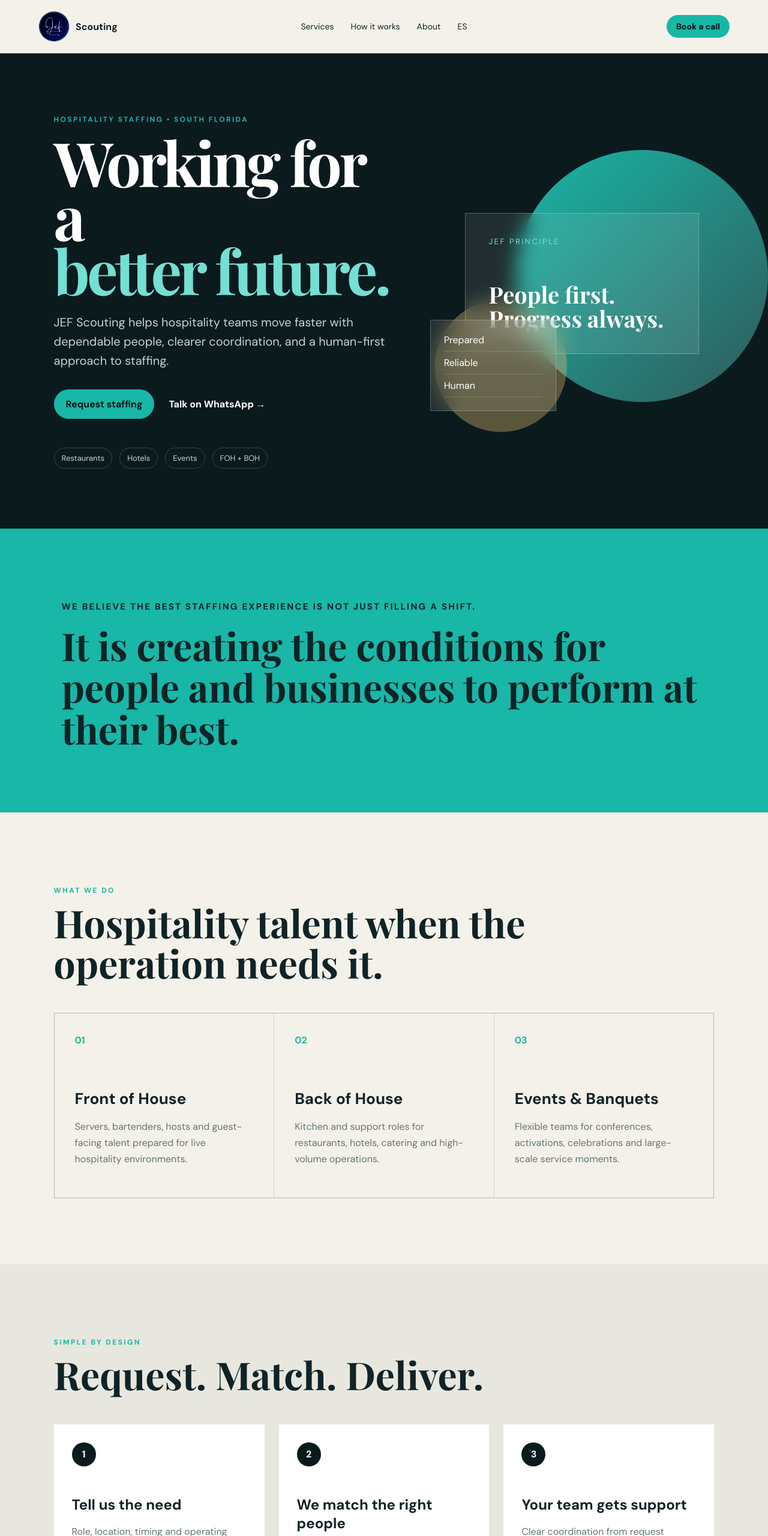
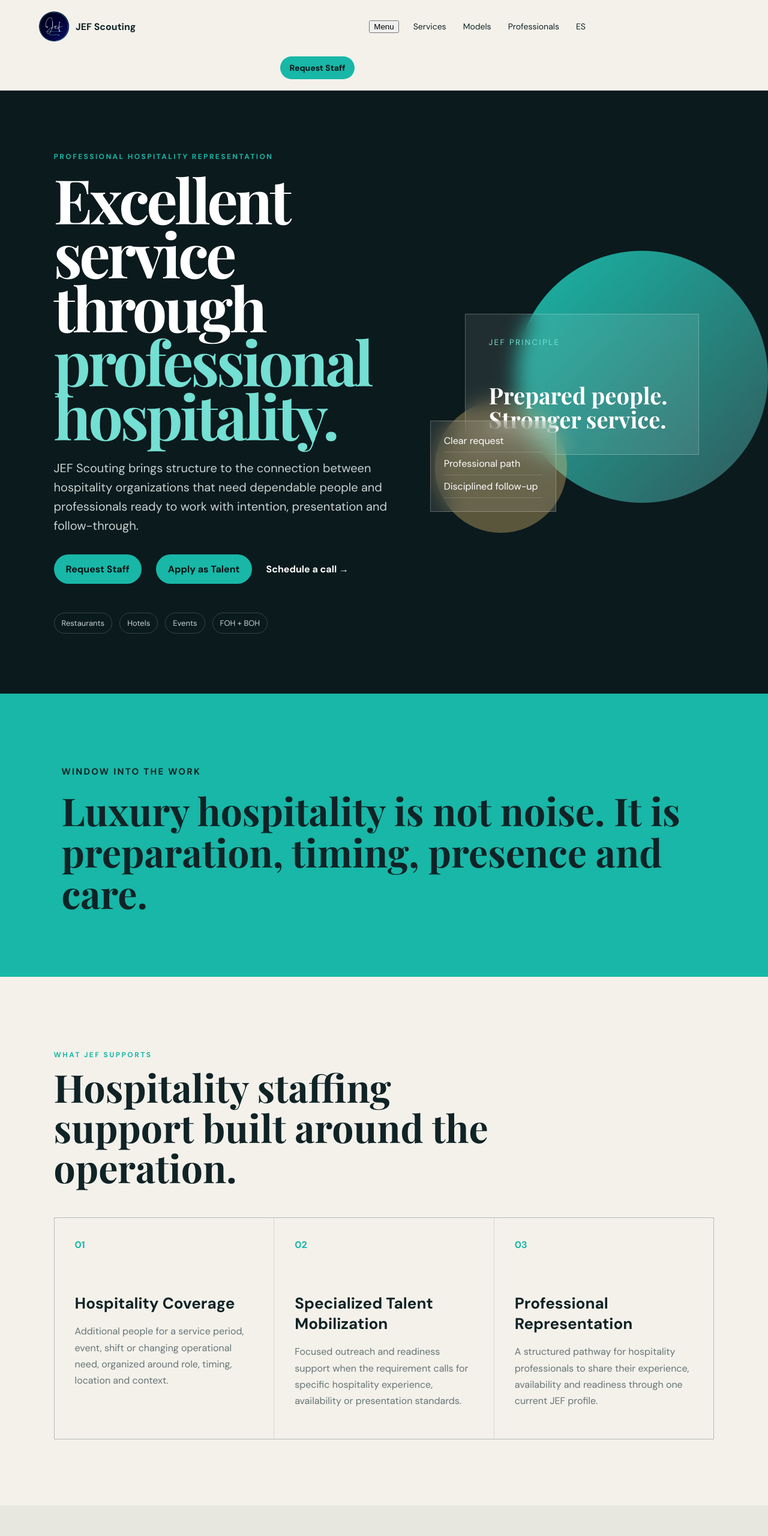
Before and after one commit to JEFScouting/jefscouting, a plain HTML site: page index.html in a window 1280 px wide. Shown: the top 2560 px of the page at 60% size. Drawn offline with nearby package versions, Linux system fonts and the light colour scheme.

Commit message:
Slice 01: wire canonical EN landing routes

```diff
--- a/index.html
+++ b/index.html
@@ -1,27 +1,25 @@
 <!doctype html>
 <html lang="en">
 <head>
-<meta charset="utf-8"><meta name="viewport" content="width=device-width,initial-scale=1">
-<title>JEF Scouting — Working for a Better Future</title>
-<meta name="description" content="JEF Scouting connects hospitality businesses with dependable talent across South Florida.">
+<meta charset="utf-8">
+<meta name="viewport" content="width=device-width,initial-scale=1">
+<title>JEF Scouting — Excellent Service Through Professional Hospitality</title>
+<meta name="description" content="JEF Scouting supports hospitality organizations with structured staffing requests and gives professionals a clear path to share their experience and availability.">
 <link rel="canonical" href="https://jefscouting.com/">
 <link rel="alternate" hreflang="en" href="https://jefscouting.com/">
 <link rel="alternate" hreflang="es" href="https://jefscouting.com/es/">
 <link rel="alternate" hreflang="x-default" href="https://jefscouting.com/">
-
-<meta property="og:title" content="JEF Scouting — Working for a Better Future">
-<meta property="og:description" content="Independent scouting, evaluation, and consulting from JEF Scouting.">
+<meta property="og:title" content="JEF Scouting — Excellent Service Through Professional Hospitality">
+<meta property="og:description" content="Structured hospitality staffing support and professional representation for service-driven operations and talent.">
 <meta property="og:image" content="https://jefscouting.com/static/landing-v1/jef-social-preview.png">
 <meta property="og:image:width" content="1200">
 <meta property="og:image:height" content="630">
 <meta property="og:url" content="https://jefscouting.com/">
 <meta property="og:type" content="website">
-
 <meta name="twitter:card" content="summary_large_image">
-<meta name="twitter:title" content="JEF Scouting — Working for a Better Future">
-<meta name="twitter:description" content="Independent scouting, evaluation, and consulting from JEF Scouting.">
+<meta name="twitter:title" content="JEF Scouting — Excellent Service Through Professional Hospitality">
+<meta name="twitter:description" content="Structured hospitality staffing support and professional representation for service-driven operations and talent.">
 <meta name="twitter:image" content="https://jefscouting.com/static/landing-v1/jef-social-preview.png">
-
 <link rel="preconnect" href="https://fonts.googleapis.com">
 <link rel="preconnect" href="https://fonts.gstatic.com" crossorigin>
 <link href="https://fonts.googleapis.com/css2?family=DM+Sans:wght@400;500;600;700&family=Playfair+Display:wght@700;800&display=swap" rel="stylesheet">
@@ -29,42 +27,83 @@
 </head>
 <body>
 <header class="site-header">
-<a class="brand" href="#top" aria-label="JEF Scouting home"><img class="brand-logo" src="static/landing-v1/jef-scouting-official-logo.jpg" alt="JEF Scouting"><span>Scouting</span></a>
-<nav><a href="#services">Services</a><a href="#approach">How it works</a><a href="#about">About</a><a href="/es/" lang="es" hreflang="es">ES</a></nav>
-<a class="button small" href="https://calendly.com/jefscouting/30min" target="_blank" rel="noopener">Book a call</a>
+  <a class="brand" href="#top" aria-label="JEF Scouting home">
+    <img class="brand-logo" src="static/landing-v1/jef-scouting-official-logo.jpg" alt="JEF Scouting">
+    <span>JEF Scouting</span>
+  </a>
+  <button class="nav-toggle" type="button" aria-controls="site-nav" aria-expanded="false" aria-label="Open navigation">Menu</button>
+  <nav id="site-nav" class="site-nav" aria-hidden="true" inert>
+    <a href="#services">Services</a>
+    <a href="#models">Models</a>
+    <a href="#professionals">Professionals</a>
+    <a href="/es/" lang="es" hreflang="es">ES</a>
+  </nav>
+  <a class="button small header-cta" href="https://form.jotform.com/262081932367056" target="_blank" rel="noopener">Request Staff</a>
 </header>
 <main id="top">
   <section class="hero">
     <div class="hero-copy">
-<p class="eyebrow">Hospitality staffing • South Florida</p>
-<h1>Working for a<br><span>better future.</span></h1>
-<p class="lead">JEF Scouting helps hospitality teams move faster with dependable people, clearer coordination, and a human-first approach to staffing.</p>
+      <p class="eyebrow">Professional Hospitality Representation</p>
+      <h1>Excellent service through<br><span>professional hospitality.</span></h1>
+      <p class="lead">JEF Scouting brings structure to the connection between hospitality organizations that need dependable people and professionals ready to work with intention, presentation and follow-through.</p>
       <div class="actions">
-<a class="button" href="https://calendly.com/jefscouting/30min" target="_blank" rel="noopener">Request staffing</a>
-<a class="text-link" href="https://wa.me/13058900766?text=Hi%20JEF%20Scouting,%20I%27d%20like%20to%20request%20staff" target="_blank" rel="noopener">Talk on WhatsApp →</a>
+        <a class="button" href="https://form.jotform.com/262081932367056" target="_blank" rel="noopener">Request Staff</a>
+        <a class="button ghost" href="https://form.jotform.com/261480775333056" target="_blank" rel="noopener">Apply as Talent</a>
+        <a class="text-link" href="https://calendly.com/jefscouting/30min" target="_blank" rel="noopener">Schedule a call →</a>
       </div>
-<div class="trust"><span>Restaurants</span><span>Hotels</span><span>Events</span><span>FOH + BOH</span></div>
+      <div class="trust" aria-label="JEF service focus">
+        <span>Restaurants</span><span>Hotels</span><span>Events</span><span>FOH + BOH</span>
+      </div>
     </div>
     <div class="hero-visual" aria-hidden="true">
       <div class="orb one"></div><div class="orb two"></div>
-<div class="glass main-card"><small>JEF principle</small><strong>People first.<br>Progress always.</strong></div>
-<div class="glass mini-card"><span>Prepared</span><span>Reliable</span><span>Human</span></div>
+      <div class="glass main-card"><small>JEF principle</small><strong>Prepared people.<br>Stronger service.</strong></div>
+      <div class="glass mini-card"><span>Clear request</span><span>Professional path</span><span>Disciplined follow-up</span></div>
     </div>
   </section>
-<section class="statement"><p>We believe the best staffing experience is not just filling a shift.</p><h2>It is creating the conditions for people and businesses to perform at their best.</h2></section>
-<section class="section" id="services"><p class="eyebrow">What we do</p><h2>Hospitality talent when the operation needs it.</h2><div class="grid cards">
-<article><b>01</b><h3>Front of House</h3><p>Servers, bartenders, hosts and guest-facing talent prepared for live hospitality environments.</p></article>
-<article><b>02</b><h3>Back of House</h3><p>Kitchen and support roles for restaurants, hotels, catering and high-volume operations.</p></article>
-<article><b>03</b><h3>Events & Banquets</h3><p>Flexible teams for conferences, activations, celebrations and large-scale service moments.</p></article>
-</div></section>
-<section class="section alt" id="approach"><p class="eyebrow">Simple by design</p><h2>Request. Match. Deliver.</h2><div class="grid process">
-<div><b>1</b><h3>Tell us the need</h3><p>Role, location, timing and operating context.</p></div>
-<div><b>2</b><h3>We match the right people</h3><p>We organize the request around fit, readiness and availability.</p></div>
-<div><b>3</b><h3>Your team gets support</h3><p>Clear coordination from request through delivery.</p></div>
-</div></section>
-<section class="section about" id="about"><div><p class="eyebrow">About JEF</p><h2>Hospitality is built by people.</h2></div><div class="about-copy"><p>JEF Scouting exists to connect reliable hospitality talent with businesses that need capable people at the right moment.</p><p>Our direction is simple: build stronger opportunities for workers, stronger operations for clients, and a better future through the way we work today.</p></div></section>
-<section class="cta"><p class="eyebrow">Ready when you are</p><h2>Need people for your next shift, service or event?</h2><div class="actions"><a class="button light" href="https://calendly.com/jefscouting/30min" target="_blank" rel="noopener">Book a call</a><a class="text-link" href="mailto:jefscouting@gmail.com">jefscouting@gmail.com →</a></div></section>
+
+  <section class="statement">
+    <p>Window into the work</p>
+    <h2>Luxury hospitality is not noise. It is preparation, timing, presence and care.</h2>
+  </section>
+
+  <section class="section" id="services">
+    <p class="eyebrow">What JEF supports</p>
+    <h2>Hospitality staffing support built around the operation.</h2>
+    <div class="grid cards">
+      <article><b>01</b><h3>Hospitality Coverage</h3><p>Additional people for a service period, event, shift or changing operational need, organized around role, timing, location and context.</p></article>
+      <article><b>02</b><h3>Specialized Talent Mobilization</h3><p>Focused outreach and readiness support when the requirement calls for specific hospitality experience, availability or presentation standards.</p></article>
+      <article><b>03</b><h3>Professional Representation</h3><p>A structured pathway for hospitality professionals to share their experience, availability and readiness through one current JEF profile.</p></article>
+    </div>
+  </section>
+
+  <section class="section alt" id="models">
+    <p class="eyebrow">Model selection</p>
+    <h2>Start with the need. Choose the right path.</h2>
+    <div class="grid process">
+      <div><b>1</b><h3>Staffing request</h3><p>For immediate or planned operational coverage where JEF reviews the role, schedule and service context first.</p></div>
+      <div><b>2</b><h3>Focused recruiting</h3><p>For roles that need a more deliberate shortlist, screening path or client review before moving forward.</p></div>
+      <div><b>3</b><h3>Professional pathway</h3><p>For candidates and hospitality professionals who want their profile considered when a real opportunity fits.</p></div>
+    </div>
+  </section>
+
+  <section class="section about" id="professionals">
+    <div><p class="eyebrow">For professionals</p><h2>Build your hospitality future with intention.</h2></div>
+    <div class="about-copy"><p>JEF works best with people who value reliability, presentation, communication and respect for the operation. A current profile helps JEF understand your roles, experience, availability and professional direction.</p><p><a class="button" href="https://form.jotform.com/261480775333056" target="_blank" rel="noopener">Create your JEF profile</a></p></div>
+  </section>
+
+  <section class="cta">
+    <p class="eyebrow">Ready when the operation needs support</p>
+    <h2>Tell us what you need. We will help define the right next step.</h2>
+    <div class="actions"><a class="button light" href="https://form.jotform.com/262081932367056" target="_blank" rel="noopener">Submit a Staffing Request</a><a class="text-link" href="https://wa.me/13058900766" target="_blank" rel="noopener">WhatsApp JEF →</a><a class="text-link" href="mailto:jefscouting@gmail.com">jefscouting@gmail.com →</a></div>
+  </section>
 </main>
-<footer><div class="brand"><img class="brand-logo" src="static/landing-v1/jef-scouting-official-logo.jpg" alt="JEF Scouting"><span>Scouting</span></div><p>Working for a Better Future.</p><p>© <span id="year"></span> JEF Scouting</p></footer>
+<footer>
+  <div class="brand"><img class="brand-logo" src="static/landing-v1/jef-scouting-official-logo.jpg" alt="JEF Scouting"><span>JEF Scouting</span></div>
+  <p>Excellent Service Through Professional Hospitality.</p>
+  <div class="socials" aria-label="JEF social links"><a href="https://instagram.com/jefscouting" target="_blank" rel="noopener">Instagram</a><a href="https://www.facebook.com/271698729340678" target="_blank" rel="noopener">Facebook</a><a href="https://www.linkedin.com/company/jef-scouting" target="_blank" rel="noopener">LinkedIn</a><a href="https://www.threads.com/@jefscouting" target="_blank" rel="noopener">Threads</a></div>
+  <p>© <span id="year"></span> JEF Scouting</p>
+</footer>
 <script src="app.js"></script>
-</body></html>
+</body>
+</html>
```
Lines whose indentation alone changed are shown as unchanged.
